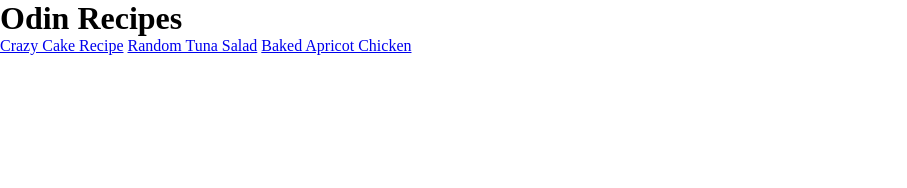
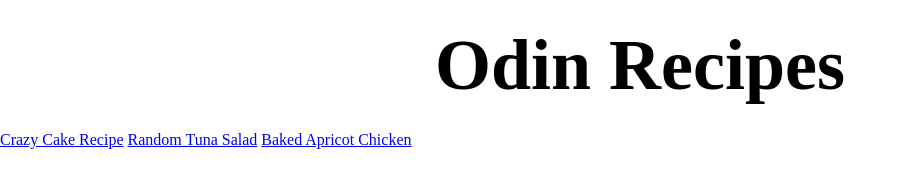
Before and after one commit to ssidor667/odin-recipes, a plain HTML site: page index.html in a window 1280 px wide. Shown: the whole page, without its empty margins (0-907 px from the left). Drawn offline with Linux system fonts and the light colour scheme.

Commit message:
Styled the h1 element

```diff
--- a/app.css
+++ b/app.css
@@ -3,3 +3,9 @@
     padding: 0;
     box-sizing: border-box;
 }
+
+h1 {
+    text-align: center;
+    margin: 24px auto;
+    font-size: 72px;
+}
```
